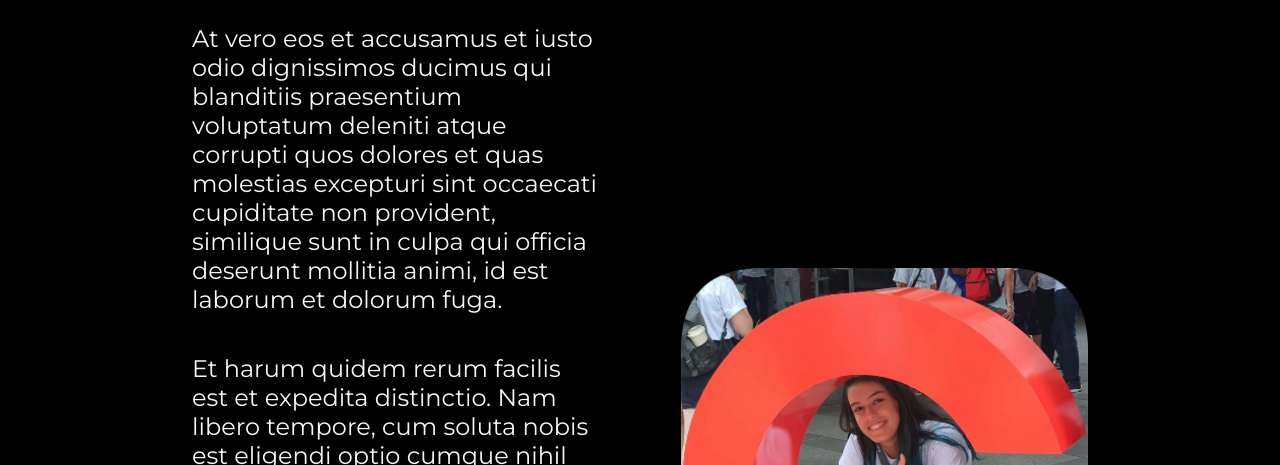
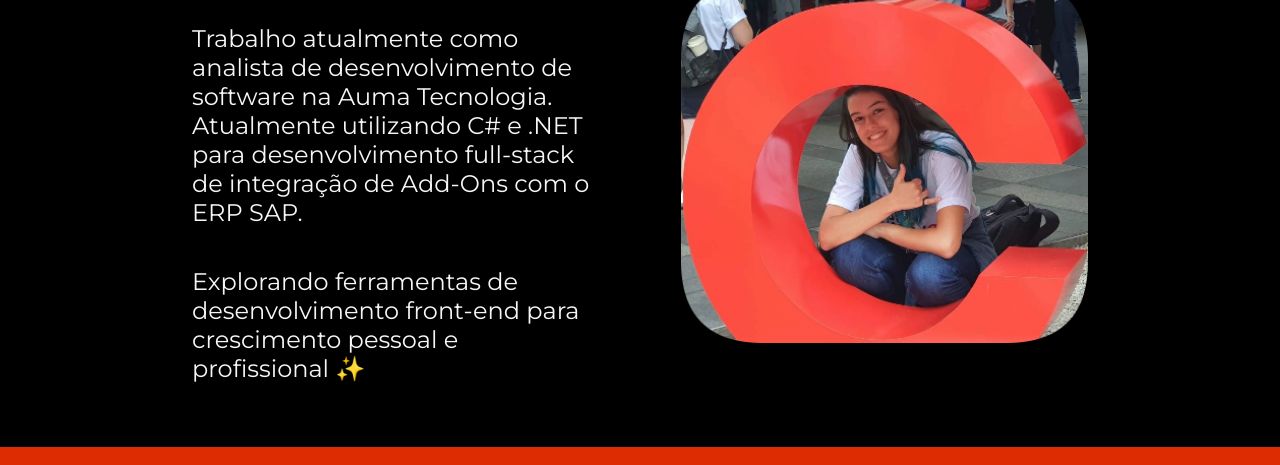
Before and after one commit to ana-carolina-nunes/hello-world-html-css, a plain HTML site: page about.html in a window 1280 px wide. Shown: the part 180-645 px from the top of the page. Drawn offline with nearby package versions, Linux system fonts and the light colour scheme.

Commit message:
Update about.html
alteração sobre mim

```diff
--- a/about.html
+++ b/about.html
@@ -20,18 +20,12 @@
     <main class="apresentacao">
         <section class="apresentacao__conteudo">
             <h1 class="apresentacao__conteudo__titulo">Sobre mim</h1>
-            <p class="apresentacao__conteudo__texto">At vero eos et accusamus et iusto odio dignissimos ducimus qui blanditiis praesentium voluptatum deleniti
-                atque corrupti quos dolores et quas molestias excepturi sint occaecati cupiditate non provident,
-                similique sunt in culpa qui officia deserunt mollitia animi, id est laborum et dolorum fuga.
+            <p class="apresentacao__conteudo__texto">Trabalho atualmente como analista de desenvolvimento de software na Auma Tecnologia.
+                Atualmente utilizando C# e .NET para desenvolvimento full-stack de integração de Add-Ons com o ERP SAP.
             </p>
             <p class="apresentacao__conteudo__texto">
-                Et harum quidem rerum facilis est et expedita distinctio. Nam libero tempore, cum soluta nobis est
-                eligendi optio cumque nihil impedit quo minus id quod maxime placeat facere possimus, omnis voluptas
-                assumenda est, omnis dolor repellendus. Temporibus autem quibusdam et aut officiis debitis aut rerum
-                necessitatibus saepe eveniet ut et voluptates repudiandae sint et molestiae non recusandae. Itaque earum
-                rerum hic tenetur a sapiente delectus, ut aut reiciendis voluptatibus maiores alias consequatur aut
-                perferendis doloribus asperiores ipsum delis forum birol parela maxime infena. Excepteur sint occaecat
-                cupidatat non.</p>
+               Explorando ferramentas de desenvolvimento front-end para crescimento pessoal e profissional ✨
+            </p>
         </section>
         <img class="apresentacao__imagem" src="./assets/hanglose-claro.png" alt="Foto de Ana no instituto Claro">
     </main>
```
